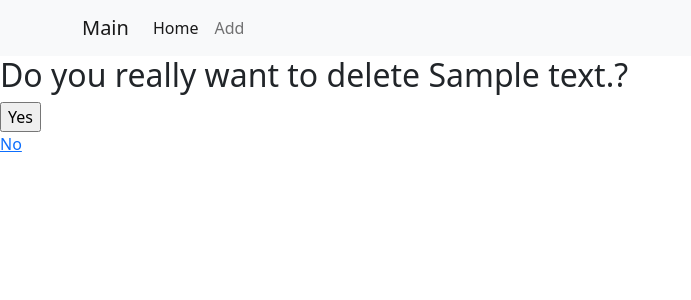
After one commit to nishanova73/homework46, a Django app: template source/webapp/templates/task_delete.html in a window 1280 px wide. The commit adds this page. Shown: the top 300 px of the page, without its empty margins (0-691 px from the left). Run offline with Django 3.2, Linux system fonts and the light colour scheme; the template is opened without the code that fills it: most values are stand-ins (such as "Sample title", 1, 10 or a date in 2020).

Commit message:
Added deleting the task with confirmation

```diff
--- /dev/null
+++ b/source/webapp/templates/task_delete.html
@@ -0,0 +1,10 @@
+{% extends 'base.html' %}
+
+{% block content %}
+    <form method="POST">
+        {% csrf_token %}
+        <h2>Do you really want to delete {{ task.description }}?</h2>
+        <input type="submit" value="Yes">
+    </form>
+    <a href="{% url 'task_view' task.pk %}">No</a>
+{% endblock %}
--- a/source/webapp/templates/task_view.html
+++ b/source/webapp/templates/task_view.html
@@ -8,7 +8,7 @@
         <a class="nav-link" href="{% url 'task_update_view' task.pk %}">Update</a>
     </li>
     <li class="nav-item">
-        <a class="nav-link" href="#">Delete</a>
+        <a class="nav-link" href="{% url 'task_delete_view' task.pk %}">Delete</a>
     </li>
 {% endblock %}
 {% block content %}
--- a/source/webapp/urls.py
+++ b/source/webapp/urls.py
@@ -3,7 +3,8 @@ from webapp.views import (main_view,
                           tasks_view,
                           create_task_view,
                           task_view,
-                          task_update_view)
+                          task_update_view,
+                          task_delete_view)
 
 urlpatterns = [
     path('', main_view, name="main"),
@@ -11,4 +12,5 @@ urlpatterns = [
     path('task/create_task/', create_task_view, name="task_add"),
     path('task_view/<int:pk>/', task_view, name="task_view"),
     path('task_view/<int:pk>/update/', task_update_view, name="task_update_view"),
+    path('task_view/<int:pk>/delete/', task_delete_view, name="task_delete_view"),
 ]
```
Also changed, not shown: source/webapp/views.py (+9 -0 lines).
